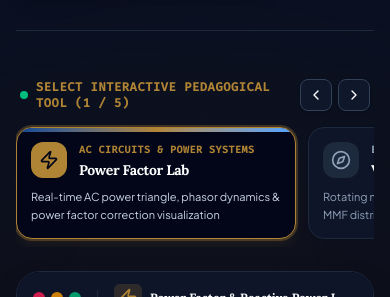
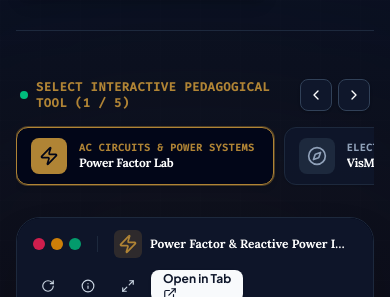
Before and after one commit to hotaarpan-iitkgp/apex, a React (Vite) app: page / in a window 390 px wide. Shown: the part 8296-8593 px from the top of the page. Built offline with nearby package versions, Linux system fonts and the light colour scheme.

Commit message:
compact app tiles

```diff
--- a/src/components/InteractiveAppsShowcase.tsx
+++ b/src/components/InteractiveAppsShowcase.tsx
@@ -120,7 +120,7 @@ export default function InteractiveAppsShowcase({ className = '', defaultAppId }
         {/* Scrollable Horizontal Pill Strip */}
         <div
           ref={tabsContainerRef}
-          className="flex gap-3 overflow-x-auto pb-2 pt-1 no-scrollbar scroll-smooth snap-x"
+          className="flex gap-2.5 overflow-x-auto pb-2 pt-1 no-scrollbar scroll-smooth snap-x"
           style={{ scrollbarWidth: 'none', msOverflowStyle: 'none' }}
         >
           {pedagogicalApps.map((app, idx) => {
@@ -129,45 +129,32 @@ export default function InteractiveAppsShowcase({ className = '', defaultAppId }
               <button
                 key={app.id}
                 onClick={() => handleSelectApp(idx)}
-                className={`flex-shrink-0 text-left snap-start transition-all duration-300 rounded-2xl p-3.5 sm:p-4 border min-w-[220px] sm:min-w-[250px] max-w-[280px] relative overflow-hidden group ${
+                className={`flex-shrink-0 text-left snap-start transition-all duration-200 rounded-xl px-3.5 py-2.5 border flex items-center gap-3 relative overflow-hidden group ${
                   isSelected
-                    ? 'bg-slate-950 text-white border-brand-accent shadow-lg shadow-brand-accent/10 ring-2 ring-brand-accent/30'
-                    : 'bg-white dark:bg-slate-900/90 text-slate-700 dark:text-slate-300 border-slate-200/90 dark:border-slate-800 hover:border-slate-300 dark:hover:border-slate-700 hover:bg-slate-50 dark:hover:bg-slate-800/60 shadow-sm'
+                    ? 'bg-slate-950 text-white border-brand-accent shadow-md ring-1 ring-brand-accent/40'
+                    : 'bg-white dark:bg-slate-900/90 text-slate-700 dark:text-slate-300 border-slate-200/90 dark:border-slate-800 hover:border-slate-300 dark:hover:border-slate-700 hover:bg-slate-50 dark:hover:bg-slate-800/60 shadow-xs'
                 }`}
               >
-                {/* Active gradient accent top line */}
-                {isSelected && (
-                  <div className="absolute top-0 left-0 right-0 h-1 bg-gradient-to-r from-brand-secondary via-brand-accent to-blue-400"></div>
-                )}
-
-                <div className="flex items-start gap-3">
-                  <div className={`p-2 rounded-xl flex-shrink-0 transition-colors ${
+                <div className={`p-2 rounded-lg flex-shrink-0 transition-colors ${
                   isSelected
-                      ? 'bg-brand-accent text-slate-950 shadow-sm'
+                    ? 'bg-brand-accent text-slate-950 shadow-xs'
                     : 'bg-slate-100 dark:bg-slate-800 text-slate-600 dark:text-slate-400 group-hover:text-brand-secondary group-hover:bg-brand-secondary/10'
                 }`}>
                   {getAppIcon(app.id)}
                 </div>
 
-                  <div className="space-y-1 min-w-0 flex-1">
+                <div className="min-w-0 pr-1">
                   <span className={`text-[10px] font-mono font-bold uppercase tracking-wider block truncate ${
                     isSelected ? 'text-brand-accent' : 'text-slate-500 dark:text-slate-400'
                   }`}>
                     {app.category}
                   </span>
-                    <h4 className={`font-serif font-bold text-sm leading-snug line-clamp-1 ${
+                  <h4 className={`font-serif font-bold text-xs sm:text-sm leading-snug truncate ${
                     isSelected ? 'text-white' : 'text-slate-900 dark:text-white'
                   }`}>
                     {app.shortTitle}
                   </h4>
                 </div>
-                </div>
-
-                <p className={`text-[11px] mt-2 line-clamp-2 leading-relaxed ${
-                  isSelected ? 'text-slate-300' : 'text-slate-500 dark:text-slate-400'
-                }`}>
-                  {app.tagline}
-                </p>
               </button>
             );
           })}
--- a/src/pages/Teaching.tsx
+++ b/src/pages/Teaching.tsx
@@ -1,4 +1,4 @@
-import { useState } from 'react';
+import { useState, type ReactNode } from 'react';
 import { motion, AnimatePresence } from 'framer-motion';
 import { teaching, pedagogicalApps, PedagogicalApp } from '@/data/portfolio';
 import { Card, CardContent, CardHeader, CardTitle } from '@/components/ui/card';
@@ -8,7 +8,6 @@ import {
   Users,
   Sparkles,
   ExternalLink,
-  CheckCircle2,
   Zap,
   Compass,
   Cpu,
@@ -22,21 +21,46 @@ import {
 import InteractiveAppsShowcase from '@/components/InteractiveAppsShowcase';
 import CourseVideoArchive from '@/components/CourseVideoArchive';
 
+const appMeta: Record<string, { title: string; category: string; summary: string; icon: ReactNode; badgeClass: string }> = {
+  'power-factor': {
+    title: 'Power Factor Lab',
+    category: 'AC Circuits',
+    summary: 'Phasor dynamics, power triangle, and real-time reactive power compensation.',
+    icon: <Zap className="h-4 w-4" />,
+    badgeClass: 'bg-sky-500/10 text-sky-600 dark:text-sky-400 dark:bg-sky-500/20',
+  },
+  'vismmf': {
+    title: 'VisMMF',
+    category: 'Electrical Machines',
+    summary: 'Rotating magnetic field (RMF) and spatial MMF harmonics in AC machines.',
+    icon: <Compass className="h-4 w-4" />,
+    badgeClass: 'bg-amber-500/10 text-amber-600 dark:text-amber-400 dark:bg-amber-500/20',
+  },
+  'rectifier-lab': {
+    title: 'Rectifier Lab',
+    category: 'Power Electronics',
+    summary: 'Controlled and uncontrolled 1-phase and 3-phase AC-to-DC converters.',
+    icon: <Cpu className="h-4 w-4" />,
+    badgeClass: 'bg-emerald-500/10 text-emerald-600 dark:text-emerald-400 dark:bg-emerald-500/20',
+  },
+  'dc-dc-converters': {
+    title: 'DC-DC Converters',
+    category: 'Switched-Mode Power',
+    summary: 'Buck, Boost, and Buck-Boost dynamics in CCM and DCM operating modes.',
+    icon: <Layers className="h-4 w-4" />,
+    badgeClass: 'bg-indigo-500/10 text-indigo-600 dark:text-indigo-400 dark:bg-indigo-500/20',
+  },
+  'emanimate': {
+    title: 'EMAnimate',
+    category: 'Electromagnetics',
+    summary: 'Plane wave propagation, polarization modes, and boundary reflections.',
+    icon: <Waves className="h-4 w-4" />,
+    badgeClass: 'bg-rose-500/10 text-rose-600 dark:text-rose-400 dark:bg-rose-500/20',
+  },
+};
+
 const getAppIcon = (id: string) => {
-  switch (id) {
-    case 'power-factor':
-      return <Zap className="h-4 w-4" />;
-    case 'vismmf':
-      return <Compass className="h-4 w-4" />;
-    case 'rectifier-lab':
-      return <Cpu className="h-4 w-4" />;
-    case 'dc-dc-converters':
-      return <Layers className="h-4 w-4" />;
-    case 'emanimate':
-      return <Waves className="h-4 w-4" />;
-    default:
-      return <Sparkles className="h-4 w-4" />;
-  }
+  return appMeta[id]?.icon || <Sparkles className="h-4 w-4" />;
 };
 
 export default function Teaching() {
@@ -223,94 +247,74 @@ export default function Teaching() {
           </div>
         </div>
 
-        {/* Compact Application Cards Grid */}
-        <div className="grid grid-cols-1 md:grid-cols-2 lg:grid-cols-3 gap-4 sm:gap-5">
-          {pedagogicalApps.map((app, index) => (
+        {/* Lean & Aesthetic Application Cards Grid */}
+        <div className="grid grid-cols-1 sm:grid-cols-2 lg:grid-cols-3 xl:grid-cols-5 gap-4">
+          {pedagogicalApps.map((app, index) => {
+            const meta = appMeta[app.id] || {
+              title: app.shortTitle || app.title,
+              category: app.category,
+              summary: app.tagline || app.description,
+              icon: <Sparkles className="h-4 w-4" />,
+              badgeClass: 'bg-slate-100 text-slate-700 dark:bg-slate-800 dark:text-slate-300',
+            };
+
+            return (
               <motion.div
                 key={app.id}
-              initial={{ opacity: 0, y: 15 }}
+                initial={{ opacity: 0, y: 12 }}
                 whileInView={{ opacity: 1, y: 0 }}
                 viewport={{ once: true }}
-              transition={{ delay: index * 0.05, duration: 0.3 }}
+                transition={{ delay: index * 0.04, duration: 0.25 }}
                 className="flex flex-col"
               >
-              <Card className="h-full flex flex-col justify-between border-t-2 border-t-brand-secondary hover:border-t-brand-accent dark:border-slate-800 bg-white dark:bg-slate-950 hover:shadow-lg transition-all duration-200 group overflow-hidden">
-                <div className="p-4 pb-2 space-y-3">
-
-                  {/* Top Header Line: Icon + Category + Badge */}
+                <div className="h-full flex flex-col justify-between rounded-2xl border border-slate-200/90 dark:border-slate-800/90 bg-white dark:bg-slate-950 p-4 hover:border-slate-300 dark:hover:border-slate-700 hover:shadow-md transition-all duration-200 group">
+                  <div className="space-y-3">
+                    {/* Top Row: App Icon & Domain Category */}
                     <div className="flex items-center justify-between gap-2">
-                    <div className="flex items-center gap-2 min-w-0">
-                      <div className="p-1.5 rounded-lg bg-slate-100 dark:bg-slate-900 text-brand-secondary dark:text-brand-accent group-hover:bg-brand-secondary group-hover:text-white transition-colors flex-shrink-0">
-                        {getAppIcon(app.id)}
+                      <div className={`p-2 rounded-xl flex-shrink-0 transition-transform group-hover:scale-105 duration-200 ${meta.badgeClass}`}>
+                        {meta.icon}
                       </div>
-                      <span className="text-[10px] font-mono font-bold uppercase tracking-wider text-brand-secondary dark:text-brand-accent truncate">
-                        {app.category}
-                      </span>
-                    </div>
-                    <span className="px-2 py-0.5 rounded bg-slate-100 dark:bg-slate-900 text-slate-700 dark:text-slate-300 font-mono text-[10px] font-semibold border border-slate-200 dark:border-slate-800 flex-shrink-0">
-                      {app.badge}
+                      <span className="text-[10px] font-mono font-bold uppercase tracking-wider text-slate-400 dark:text-slate-500 truncate">
+                        {meta.category}
                       </span>
                     </div>
 
-                  {/* Title & Tagline */}
+                    {/* App Title & Lean Single-Sentence Summary */}
                     <div className="space-y-1">
                       <h3 className="font-serif font-bold text-sm sm:text-base text-slate-900 dark:text-white group-hover:text-brand-secondary dark:group-hover:text-brand-accent transition-colors leading-snug">
-                      {app.title}
+                        {meta.title}
                       </h3>
-                    <p className="text-slate-600 dark:text-slate-300 text-xs line-clamp-2 leading-relaxed">
-                      {app.description}
+                      <p className="text-xs text-slate-500 dark:text-slate-400 leading-relaxed line-clamp-2">
+                        {meta.summary}
                       </p>
                     </div>
-
-                  {/* Key Concepts (Compact 2-item list) */}
-                  <div className="space-y-1 pt-1.5 border-t border-slate-100 dark:border-slate-800/60">
-                    <ul className="space-y-1">
-                      {app.concepts.slice(0, 2).map((concept, i) => (
-                        <li key={i} className="flex items-start gap-1.5 text-[11px] text-slate-600 dark:text-slate-300 leading-tight">
-                          <CheckCircle2 className="h-3 w-3 text-brand-secondary dark:text-brand-accent flex-shrink-0 mt-0.5" />
-                          <span className="line-clamp-1">{concept}</span>
-                        </li>
-                      ))}
-                    </ul>
                   </div>
 
-                  {/* Course Tags */}
-                  <div className="flex flex-wrap gap-1 pt-1">
-                    {app.suggestedCourses.map((course, i) => (
-                      <span key={i} className="px-1.5 py-0.5 rounded bg-slate-100 dark:bg-slate-900 border border-slate-200/80 dark:border-slate-800 text-[9px] font-mono text-slate-600 dark:text-slate-400">
-                        {course}
-                      </span>
-                    ))}
-                  </div>
+                  {/* Clean Action Controls */}
+                  <div className="pt-3 mt-3 border-t border-slate-100 dark:border-slate-800/80 flex items-center gap-2">
+                    <button
+                      type="button"
+                      onClick={() => setSelectedPreviewApp(app)}
+                      className="flex-1 inline-flex items-center justify-center gap-1 py-1.5 px-2 rounded-lg text-xs font-medium text-slate-600 dark:text-slate-300 bg-slate-100/90 dark:bg-slate-900 hover:bg-slate-200/80 dark:hover:bg-slate-800 transition-colors"
+                    >
+                      <Eye className="h-3 w-3 text-slate-500 dark:text-slate-400" />
+                      <span>Preview</span>
+                    </button>
 
-                </div>
-
-                {/* Compact Footer Action Buttons */}
-                <div className="px-4 py-2.5 bg-slate-50/70 dark:bg-slate-900/50 border-t border-slate-100 dark:border-slate-800/80 flex items-center gap-2 mt-2">
-                  <Button
-                    variant="outline"
-                    size="sm"
-                    onClick={() => setSelectedPreviewApp(app)}
-                    className="flex-1 h-7 border-slate-300 dark:border-slate-700 text-[11px] font-medium rounded-lg hover:bg-slate-100 dark:hover:bg-slate-800 gap-1 px-2"
+                    <a
+                      href={app.url}
+                      target="_blank"
+                      rel="noopener noreferrer"
+                      className="flex-1 inline-flex items-center justify-center gap-1 py-1.5 px-2 rounded-lg text-xs font-bold text-white dark:text-slate-950 bg-slate-900 dark:bg-slate-100 hover:bg-brand-secondary dark:hover:bg-brand-accent transition-colors shadow-xs"
                     >
-                    <Eye className="h-3 w-3 text-brand-secondary dark:text-brand-accent" />
-                    <span>Preview</span>
-                  </Button>
-
-                  <Button
-                    asChild
-                    size="sm"
-                    className="flex-1 h-7 bg-brand-primary dark:bg-brand-accent text-white dark:text-slate-950 font-bold text-[11px] rounded-lg shadow-sm hover:opacity-90 gap-1 px-2"
-                  >
-                    <a href={app.url} target="_blank" rel="noopener noreferrer">
                       <span>Launch</span>
                       <ExternalLink className="h-3 w-3" />
                     </a>
-                  </Button>
                   </div>
-              </Card>
+                </div>
               </motion.div>
-          ))}
+            );
+          })}
         </div>
 
         {/* Live Embedded Workbench Area */}
```
Lines whose indentation alone changed are shown as unchanged.
